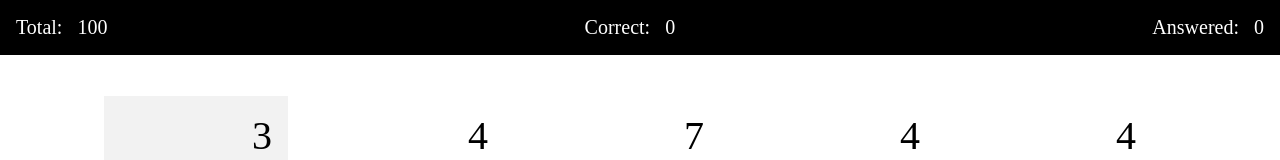
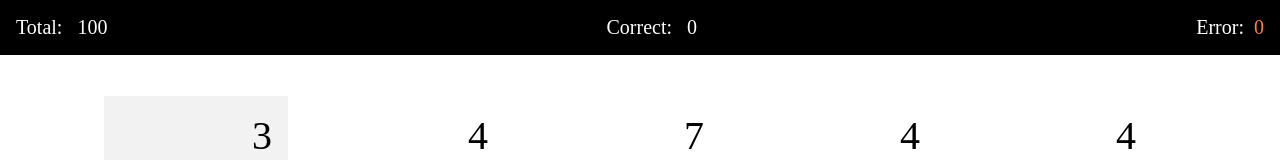
Before and after one commit to windmaomao/react-sheet, a React (Create React App) app: page / in a window 1280 px wide. Shown: the top 160 px of the page. Built offline with nearby package versions, Linux system fonts and the light colour scheme; a web font is replaced by a local one.

Commit message:
add error color

```diff
--- a/src/components/Score.js
+++ b/src/components/Score.js
@@ -7,7 +7,9 @@ const Score = ({ total, correct, answered }) => {
       <div>
         <div>Total: &nbsp; {total}</div>
         <div>Correct: &nbsp; {correct}</div>
-        <div>Answered: &nbsp; {answered}</div>
+        <div>Error: &nbsp;
+          <span className="error">{answered - correct}</span>
+        </div>
       </div>
     </ScoreStyle>
   )
--- a/src/components/ScoreStyle.js
+++ b/src/components/ScoreStyle.js
@@ -13,6 +13,9 @@ const ScoreStyle = styled.div`
     display: flex;
     flex-direction: row;
     justify-content: space-between;
+    .error {
+      color: coral;
+    }
   }
 `
 
```
